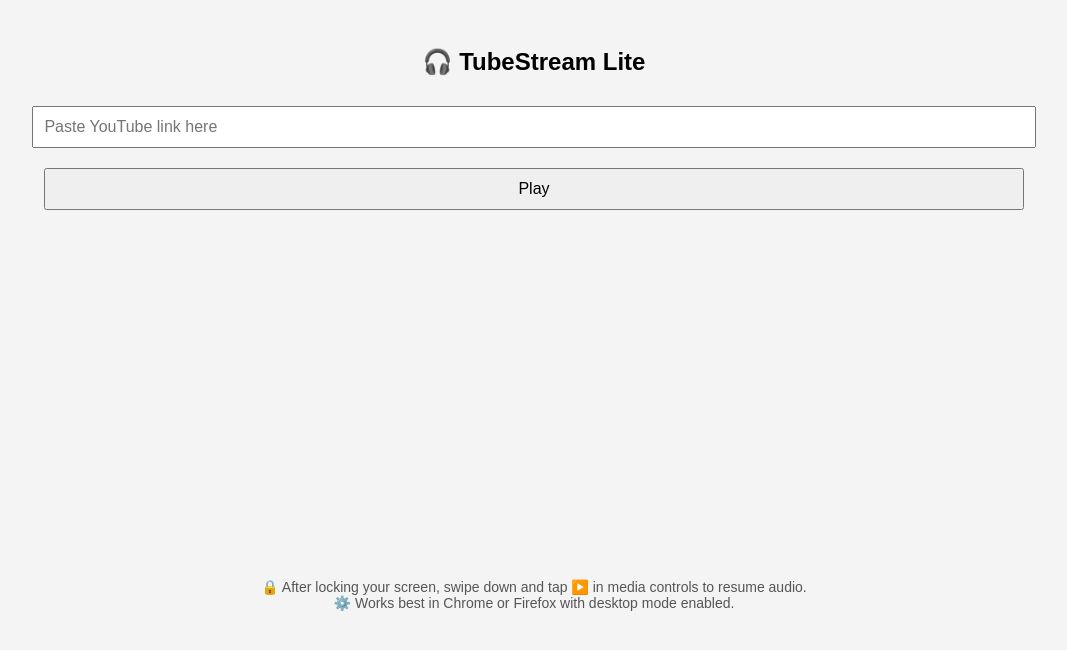
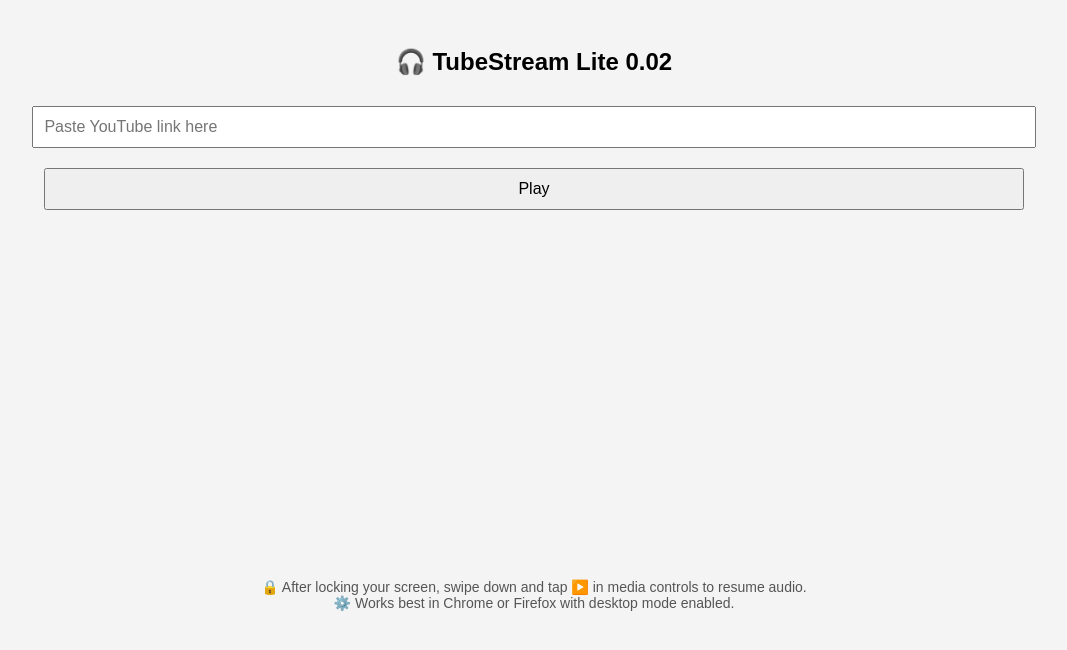
Before and after one commit to loller678/Project, a plain HTML site: page index.html in a window 1280 px wide. Shown: the whole page, without its empty margins (106-1173 px from the left). Drawn offline with Linux system fonts and the light colour scheme.

Commit message:
Update index.html

```diff
--- a/index.html
+++ b/index.html
@@ -1,7 +1,7 @@
 <!DOCTYPE html>
 <html>
 <head>
-  <title>TubeStream Lite 1.01</title>
+  <title>TubeStream Lite</title>
   <meta name="viewport" content="width=device-width, initial-scale=1">
   <style>
     body { font-family: sans-serif; text-align: center; padding: 20px; background: #f4f4f4; }
@@ -11,7 +11,7 @@
   </style>
 </head>
 <body>
-  <h2>🎧 TubeStream Lite</h2>
+  <h2>🎧 TubeStream Lite 0.02 </h2>
   <input type="text" id="ytLink" placeholder="Paste YouTube link here">
   <button onclick="loadVideo()">Play</button>
    <iframe id="player" playsinline allow="autoplay; encrypted-media" allowfullscreen></iframe>
```
